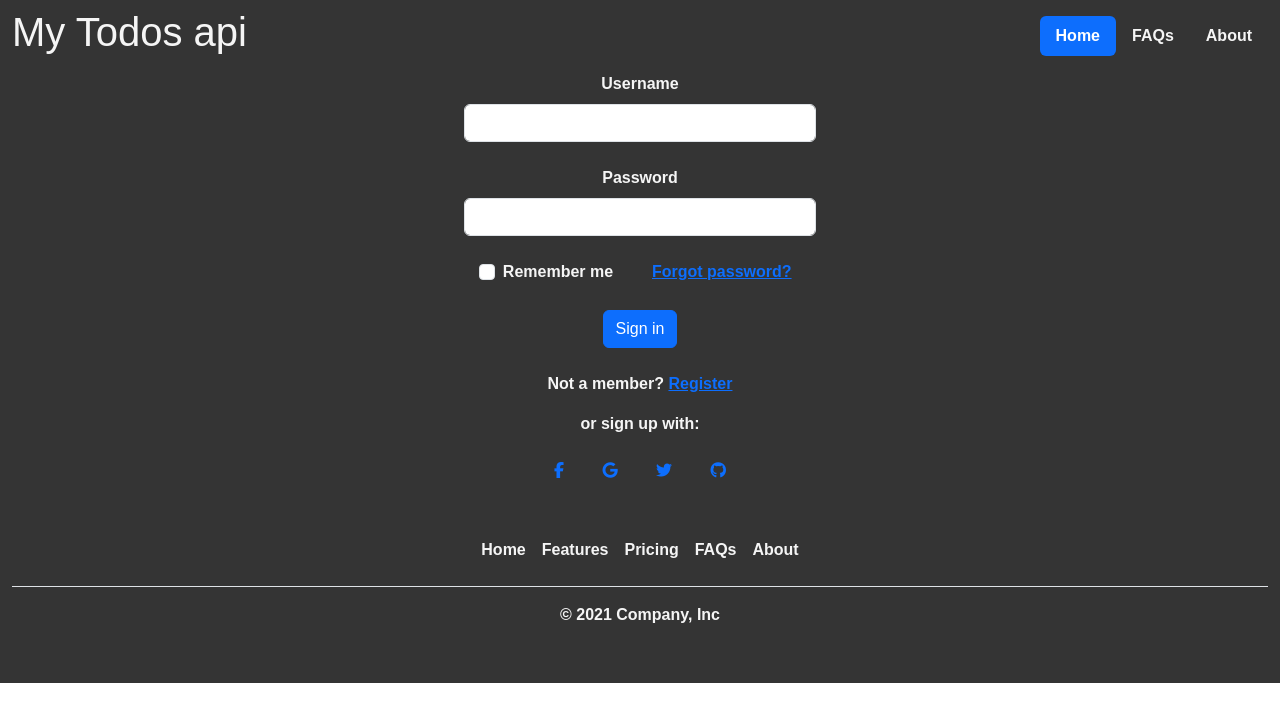
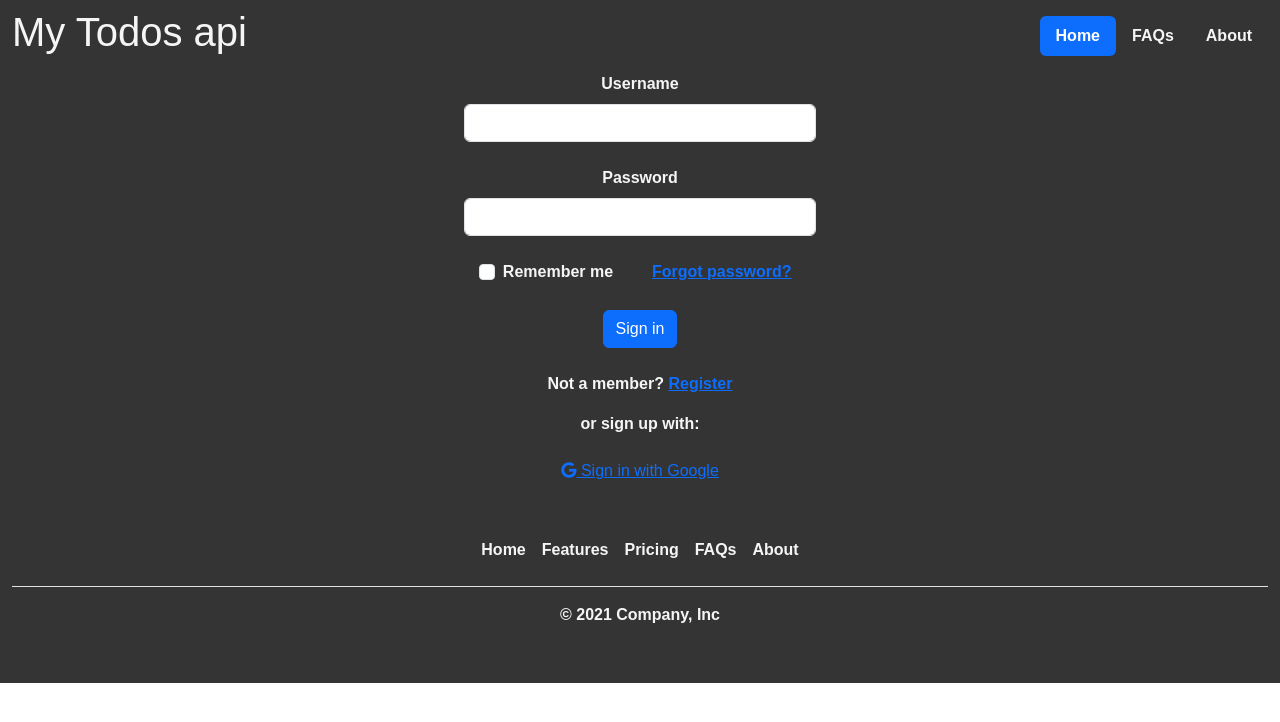
Before and after one commit to PietroMarilei/svelte_test, a SvelteKit app: page /login in a window 1280 px wide. Shown: the top 722 px of the page. Built offline with nearby package versions, Linux system fonts and the light colour scheme.

Commit message:
//add google button

```diff
--- a/package.json
+++ b/package.json
@@ -44,6 +44,7 @@
 	"dependencies": {
 		"axios": "^1.6.7",
 		"bootstrap": "^5.3.2",
+		"passport-google-oauth20": "^2.0.0",
 		"svelte-persisted-store": "^0.9.1"
 	}
 }
--- a/src/routes/login/+page.svelte
+++ b/src/routes/login/+page.svelte
@@ -31,23 +31,22 @@ import Layout from "$lib/+layout.svelte";
       console.error("Errore durante il login:", response.statusText);
     }
   }
+   function redirectToGoogleLogin() {
+    window.location.href = "http://localhost:3000/auth/google";
+  }
 </script>
 
 <main>
-
   <Layout>
     <div class="container">
       <div class="col d-flex justify-content-center">
-
-         <form on:submit|preventDefault={handleLogin}
-    style="width: 22rem;" >
+        <form on:submit|preventDefault={handleLogin} style="width: 22rem;">
           <!-- Email input -->
           <div class="form-outline mb-4 ">
             <div class="d-flex justify-content-center">
               <label class="form-label text-center" for="form2Example1">Username</label>
             </div>
             <input type="text" id="form2Example1" class="form-control" bind:value={username} required>
-
           </div>
 
           <!-- Password input -->
@@ -56,28 +55,23 @@ import Layout from "$lib/+layout.svelte";
               <label class="form-label text-center" for="form2Example2">Password</label>
             </div>
             <input type="password" id="form2Example2" class="form-control" bind:value={password} required>
-
           </div>
 
           <!-- 2 column grid layout for inline styling -->
           <div class="row mb-4">
             <div class="col d-flex justify-content-center">
-            <!-- Checkbox -->
               <div class="form-check">
                 <input class="form-check-input" type="checkbox" value="" id="form2Example31" checked="">
                 <label class="form-check-label" for="form2Example31"> Remember me </label>
               </div>
             </div>
-
             <div class="col">
-            <!-- Simple link -->
               <a href="#!">Forgot password?</a>
             </div>
           </div>
 
           <!-- Submit button -->
-        <div  class="d-flex justify-content-center">
-
+          <div class="d-flex justify-content-center">
             <button type="submit" class="btn btn-primary btn-block mb-4">Sign in</button>
           </div>
 
@@ -85,46 +79,18 @@ import Layout from "$lib/+layout.svelte";
           <div class="text-center">
             <p>Not a member? <a href="#!">Register</a></p>
             <p>or sign up with:</p>
-          <button type="button" class="btn btn-link btn-floating mx-1">
-            <i class="fab fa-facebook-f"></i>
-          </button>
-
-          <button type="button" class="btn btn-link btn-floating mx-1">
-            <i class="fab fa-google"></i>
-          </button>
-
-          <button type="button" class="btn btn-link btn-floating mx-1">
-            <i class="fab fa-twitter"></i>
-          </button>
-
-          <button type="button" class="btn btn-link btn-floating mx-1">
-            <i class="fab fa-github"></i>
+            <button type="button" class="btn btn-link btn-floating mx-1" on:click={redirectToGoogleLogin}>
+              <i class="fab fa-google"></i> Sign in with Google
             </button>
           </div>
         </form>
-
       </div>
     </div>
-
-   <!-- <h1 class="text-center">Login</h1> -->
-  <!-- <form on:submit|preventDefault={handleLogin}>
-    <label for="username">Username:</label>
-    <input type="text" id="username" bind:value={username} required />
-
-    <label for="password">Password:</label>
-    <input type="password" id="password" bind:value={password} required />
-
-    <button type="submit">Login</button>
-  </form> -->
-
-
 
     {#if success}
       <div>logged in -> </div>
     {/if}
   </Layout>
-
-
 </main>
 
 <style lang="scss">
--- a/svelte.config.js
+++ b/svelte.config.js
@@ -1,5 +1,6 @@
 import adapter from '@sveltejs/adapter-auto';
 import { vitePreprocess } from '@sveltejs/vite-plugin-svelte';
+
 
 /** @type {import('@sveltejs/kit').Config} */
 const config = {
```
Also changed, not shown: 1 other file (tests, documents, lock files or other folders). Lines whose indentation alone changed are shown as unchanged.
